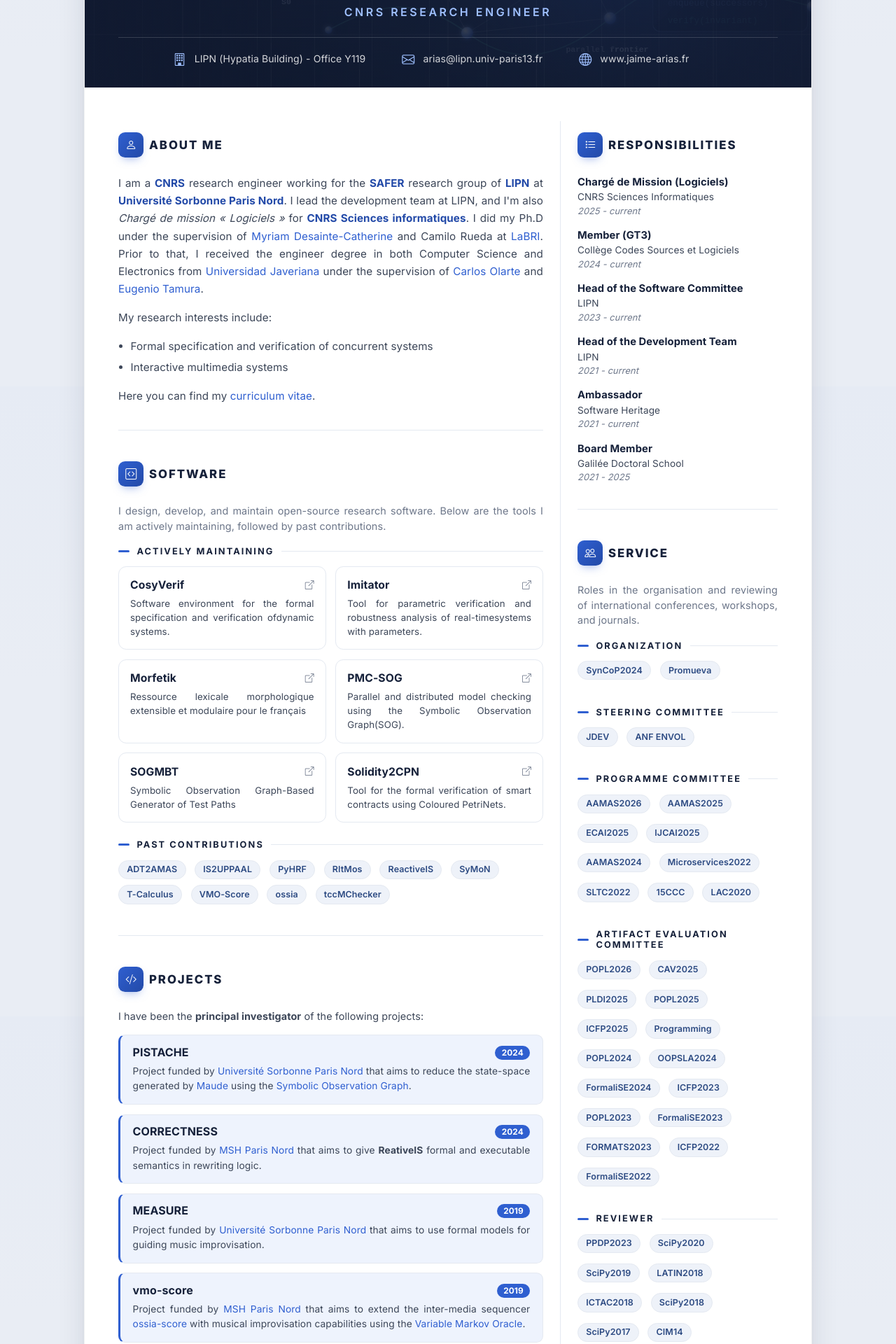
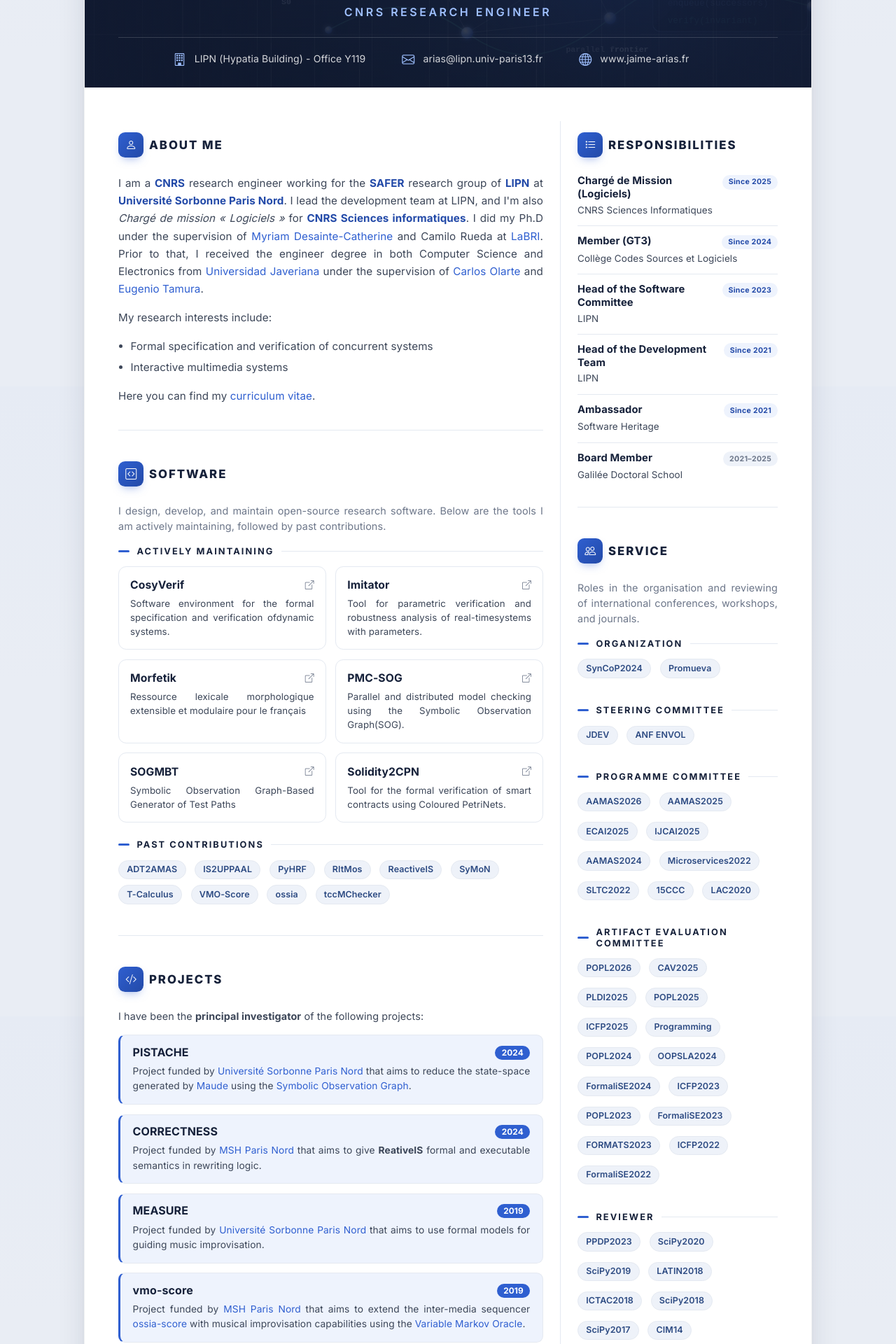
Before and after one commit to himito/himito.github.io, a Jekyll site: the page built from index.md, in a window 1280 px wide. Shown: the part 348-2268 px from the top of the page at 70% size. Built offline with Jekyll 4.4.1, drawn with Linux system fonts in a browser that asks for light colours; nearby versions of some CDN libraries; some web fonts are replaced; library files that are not in the unit come from our copies.

Commit message:
refactor responsibilities section in resume; enhance styles for improved layout and readability

```diff
--- a/_includes/responsibilities.html
+++ b/_includes/responsibilities.html
@@ -3,12 +3,17 @@
     <i class="resume-section-heading-icon bi bi-list-task me-2"></i>
     Responsibilities
   </h3>
-  <ul class="list-unstyled">
+  <ul class="resp-list list-unstyled mb-0">
     {% for item in site.data.responsibilities %}
-    <li class="mt-2">
-      <div class="resume-degree font-weight-bold">{{ item.title }}</div>
-      <div class="resume-degree-org">{{ item.institution }}</div>
-      <div class="resume-degree-time font-italic">{{ item.period }}</div>
+    {% assign parts = item.period | split: " - " %}
+    <li class="resp-row">
+      <div class="resp-row-head">
+        <span class="resp-title">{{ item.title }}</span>
+        <span class="resp-period{% if item.period contains 'current' %} resp-period-now{% endif %}">
+          {% if item.period contains 'current' %}Since {{ parts[0] }}{% else %}{{ parts[0] }}–{{ parts[1] }}{% endif %}
+        </span>
+      </div>
+      <div class="resp-org">{{ item.institution }}</div>
     </li>
     {% endfor %}
   </ul>
--- a/assets/css/custom.css
+++ b/assets/css/custom.css
@@ -475,14 +475,42 @@
 .item-desc { text-align: justify; }
 
 /* ------------------------ Responsibilities --------------------------- */
-.light-mode .resume-educate-section li { margin-bottom: 0.9rem; }
-.light-mode .resume-degree {
+.light-mode .resp-row {
+  padding: 0.75rem 0;
+  border-bottom: 1px solid var(--border);
+}
+.resp-row:first-child { padding-top: 0; }
+.resp-row:last-child { border-bottom: none; padding-bottom: 0; }
+
+.resp-row-head {
+  display: flex;
+  align-items: baseline;
+  justify-content: space-between;
+  gap: 0.5rem;
+  margin-bottom: 0.15rem;
+}
+.light-mode .resp-title {
   color: var(--ink);
   font-weight: 700;
   font-size: 0.92rem;
+  line-height: 1.3;
 }
-.resume-degree-org { color: var(--body); font-size: 0.85rem; }
-.resume-degree-time { color: var(--muted); font-size: 0.8rem; font-style: italic; }
+.resp-period {
+  flex: 0 0 auto;
+  font-size: 0.66rem;
+  font-weight: 700;
+  letter-spacing: 0.02rem;
+  color: var(--muted);
+  background: var(--chip-bg);
+  border-radius: 999px;
+  padding: 0.16rem 0.55rem;
+  white-space: nowrap;
+}
+.resp-period-now {
+  color: var(--accent-strong);
+  background: var(--accent-soft);
+}
+.resp-org { color: var(--body); font-size: 0.84rem; }
 
 /* ----------------------------- Columns ------------------------------- */
 .light-mode .resume-body .col-main { border-right: 1px solid var(--border); }
```
